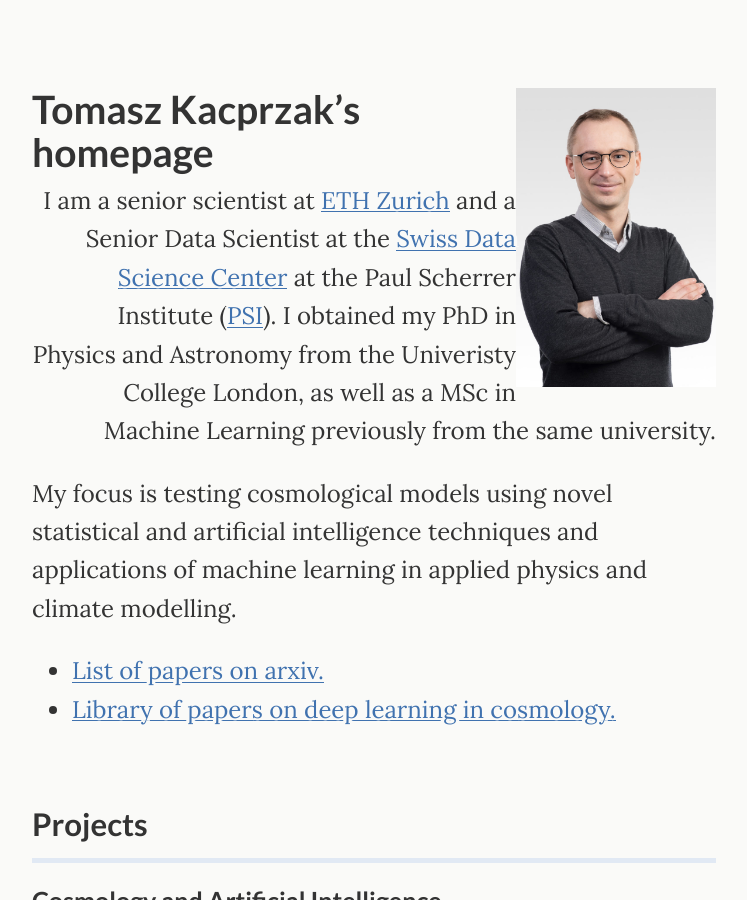
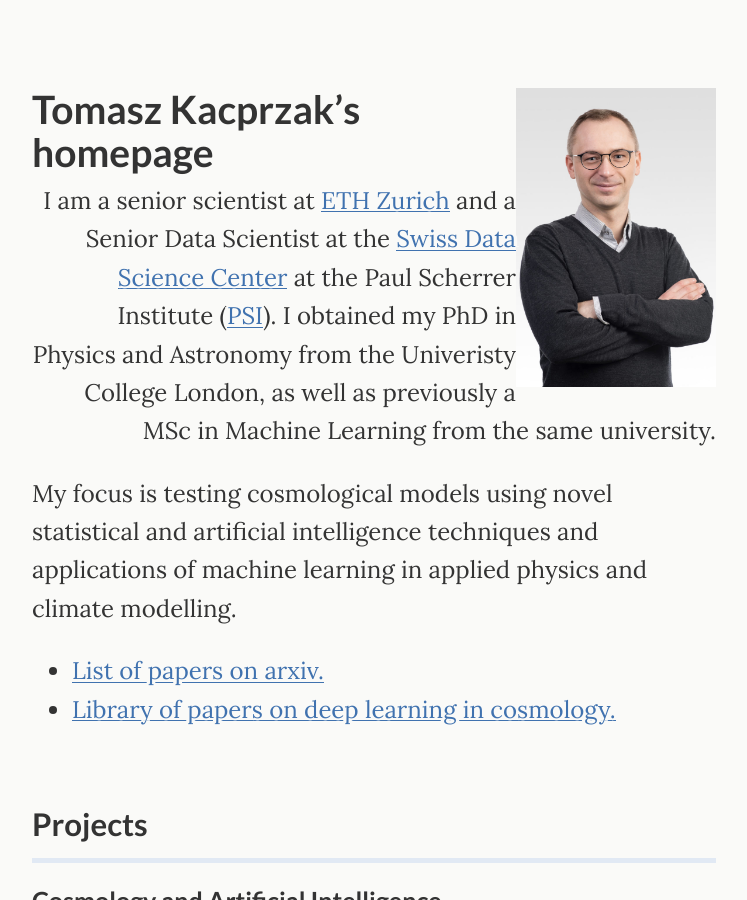
Before and after one commit to tomaszkacprzak/tomaszkacprzak.github.io, a Jekyll site: the page built from index.md, in a window 1280 px wide and 900 px high. Shown: the whole window, without its empty margins (266-1013 px from the left). Built offline with Jekyll 4.4.1, drawn with Linux system fonts in a browser that asks for light colours.

Commit message:
Update index.md

```diff
--- a/index.md
+++ b/index.md
@@ -10,7 +10,7 @@ layout: default
 # **Tomasz Kacprzak's homepage**
 
 
-<div style="text-align: right"> I am a senior scientist at [ETH Zurich](https://www.cosmology.ethz.ch) and a Senior Data Scientist at the [Swiss Data Science Center](https://www.datascience.ch) at the Paul Scherrer Institute ([PSI](https://www.psi.ch)). I obtained my PhD in Physics and Astronomy from the Univeristy College London, as well as a MSc in Machine Learning previously from the same university.
+<div style="text-align: right"> I am a senior scientist at [ETH Zurich](https://www.cosmology.ethz.ch) and a Senior Data Scientist at the [Swiss Data Science Center](https://www.datascience.ch) at the Paul Scherrer Institute ([PSI](https://www.psi.ch)). I obtained my PhD in Physics and Astronomy from the Univeristy College London, as well as previously a MSc in Machine Learning from the same university.
 </div>
 
 My focus is testing cosmological models using novel statistical and artificial intelligence techniques and applications of machine learning in applied physics and climate modelling.
```
